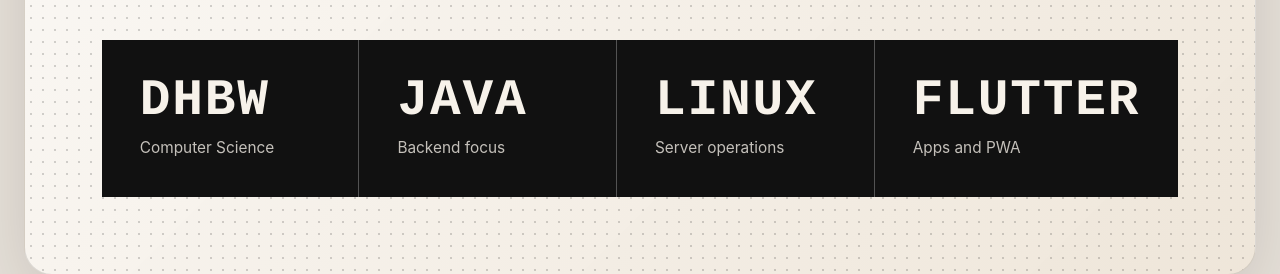
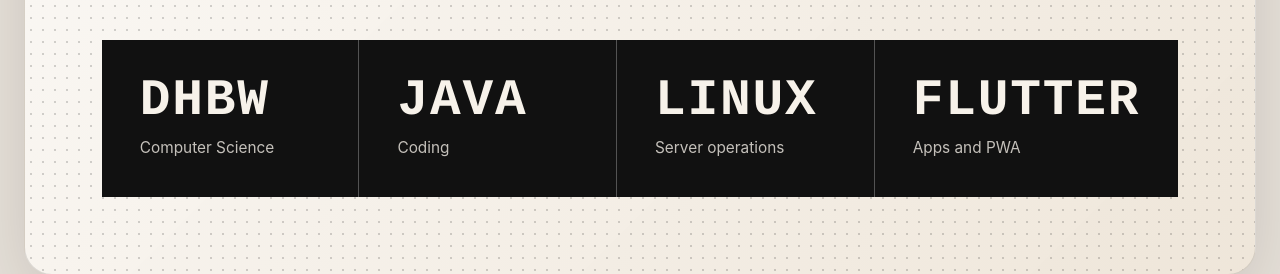
Before and after one commit to herzblutnord/valentin-dev-portfolio, a Nuxt app in the folder nuxt-app/: page / in a window 1280 px wide. Shown: the part 1620-1894 px from the top of the page. Built offline with nearby package versions, Linux system fonts and the light colour scheme.

Commit message:
kleine text changes

```diff
--- a/nuxt-app/app/pages/index.vue
+++ b/nuxt-app/app/pages/index.vue
@@ -37,7 +37,7 @@
       ],
       stats: [
         { value: 'DHBW', label: 'Computer Science' },
-        { value: 'Java', label: 'Backend focus' },
+        { value: 'Java', label: 'Coding' },
         { value: 'Linux', label: 'Server operations' },
         { value: 'Flutter', label: 'Apps and PWA' }
       ]
@@ -136,7 +136,7 @@
       ],
       stats: [
         { value: 'DHBW', label: 'Informatik' },
-        { value: 'Java', label: 'Backend-Fokus' },
+        { value: 'Java', label: 'Programmieren' },
         { value: 'Linux', label: 'Serverbetrieb' },
         { value: 'Flutter', label: 'Apps und PWA' }
       ]
```
